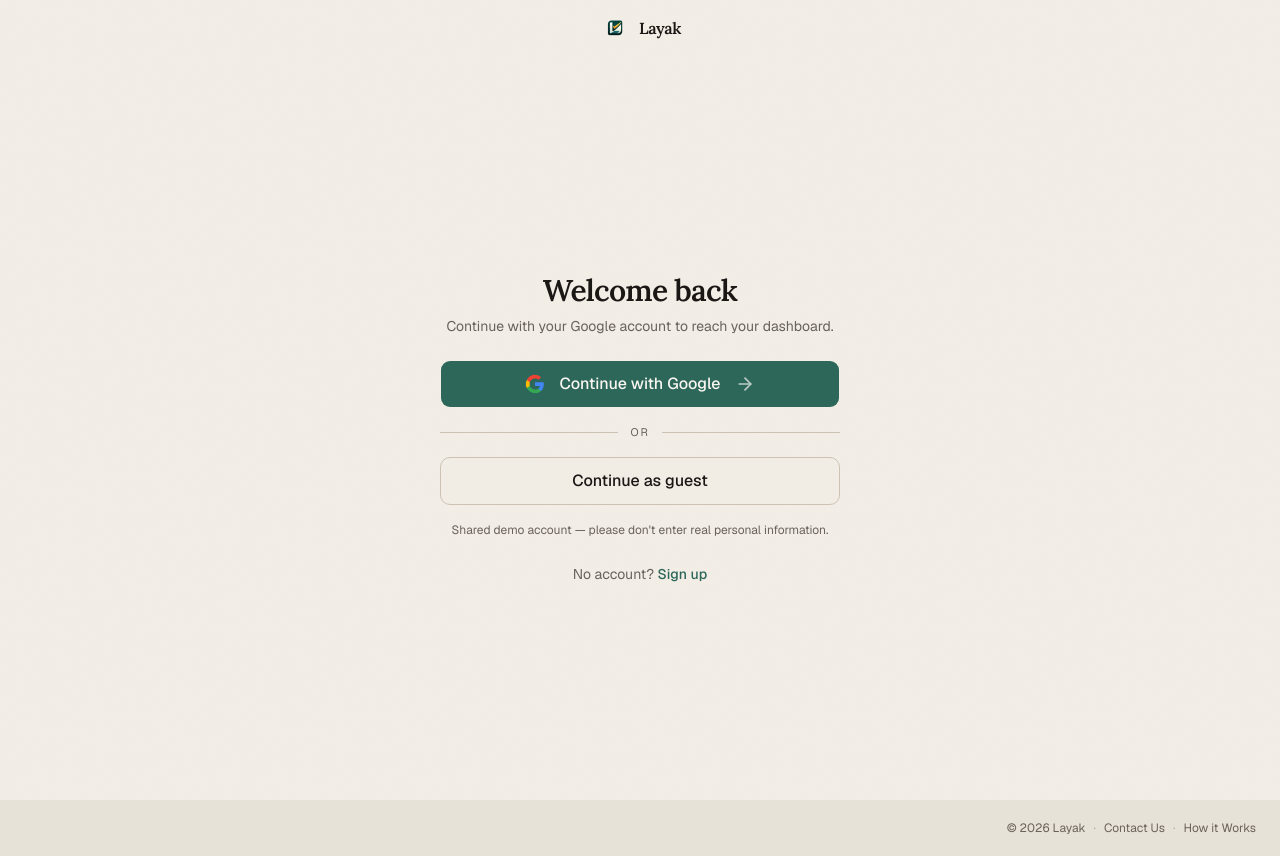
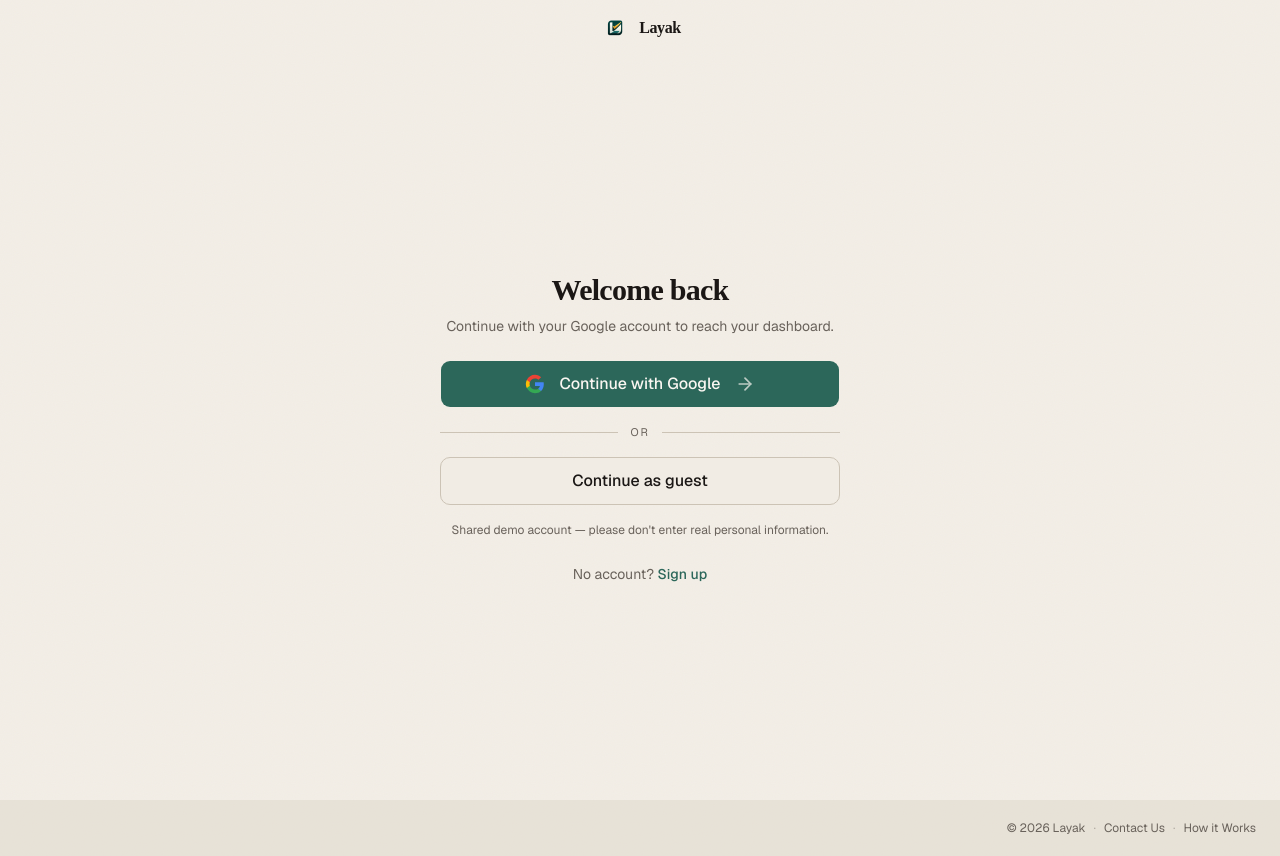
Before and after one commit to AlaskanTuna/Layak, a Next.js app in the folder frontend/: page /sign-in in a window 1280 px wide. Built offline with nearby package versions, Linux system fonts and the light colour scheme; no server answers.

Commit message:
refactor(frontend): migrate Lora font to pure CSS import

```diff
--- a/frontend/src/app/globals.css
+++ b/frontend/src/app/globals.css
@@ -1,6 +1,8 @@
 @import 'tailwindcss';
 @import 'tw-animate-css';
 @import 'shadcn/tailwind.css';
+
+@import url('https://fonts.googleapis.com/css2?family=Lora:ital,wght@0,400..700;1,400..700&display=swap');
 
 @custom-variant dark (&:is(.dark *));
 
@@ -8,7 +10,7 @@
   --color-background: var(--background);
   --color-foreground: var(--foreground);
   --font-sans: var(--font-geist-sans);
-  --font-heading: var(--font-heading);
+  --font-heading: "Lora", serif;
   --color-sidebar-ring: var(--sidebar-ring);
   --color-sidebar-border: var(--sidebar-border);
   --color-sidebar-accent-foreground: var(--sidebar-accent-foreground);
--- a/frontend/src/app/layout.tsx
+++ b/frontend/src/app/layout.tsx
@@ -1,5 +1,5 @@
 import type { Metadata } from 'next'
-import { Geist, Lora } from 'next/font/google'
+import { Geist } from 'next/font/google'
 
 import { AuthProvider } from '@/lib/auth-context'
 import { I18nProvider } from '@/providers/i18n-provider'
@@ -9,11 +9,6 @@
 
 const geistSans = Geist({
   variable: '--font-geist-sans',
-  subsets: ['latin']
-})
-
-const lora = Lora({
-  variable: '--font-heading',
   subsets: ['latin']
 })
 
@@ -32,7 +27,7 @@
   children: React.ReactNode
 }>) {
   return (
-    <html lang="en" suppressHydrationWarning className={`${geistSans.variable} ${lora.variable} antialiased`}>
+    <html lang="en" suppressHydrationWarning className={`${geistSans.variable} antialiased`}>
       <body>
         <ThemeProvider attribute="class" defaultTheme="system" enableSystem disableTransitionOnChange>
           <I18nProvider>
--- a/frontend/src/components/schemes/schemes-overview.tsx
+++ b/frontend/src/components/schemes/schemes-overview.tsx
@@ -97,7 +97,9 @@
         <div className="flex size-10 items-center justify-center rounded-md bg-primary/10 text-primary">
           <Icon className="size-5" aria-hidden />
         </div>
-        <span className="text-[10px] font-medium uppercase tracking-[0.14em] text-primary">{t(scheme.categoryKey)}</span>
+        <span className="text-[10px] font-medium uppercase tracking-[0.14em] text-primary">
+          {t(scheme.categoryKey)}
+        </span>
       </div>
       <div className="flex flex-col gap-1">
         <p className="text-[11px] font-medium uppercase tracking-[0.14em] text-muted-foreground">{scheme.agency}</p>
@@ -138,7 +140,9 @@
     <div className="flex flex-col gap-1 rounded-lg border border-dashed border-border bg-card/40 px-4 py-3">
       <div className="flex items-center justify-between gap-3">
         <p className="font-heading text-sm font-semibold">{scheme.name}</p>
-        <span className="text-[9px] font-medium uppercase tracking-[0.16em] text-muted-foreground">{scheme.agency}</span>
+        <span className="text-[9px] font-medium uppercase tracking-[0.16em] text-muted-foreground">
+          {scheme.agency}
+        </span>
       </div>
       <p className="text-xs leading-relaxed text-muted-foreground">{t(scheme.summaryKey)}</p>
     </div>
@@ -156,7 +160,7 @@
           {t('schemes.sections.inScopeTitle')}
         </p>
         <ul className="grid grid-cols-1 gap-4 md:grid-cols-2 lg:grid-cols-3">
-          {IN_SCOPE.map(scheme => (
+          {IN_SCOPE.map((scheme) => (
             <li key={scheme.id} className="h-full">
               <InScopeCard scheme={scheme} />
             </li>
@@ -174,7 +178,7 @@
           </span>
         </div>
         <ul className="grid grid-cols-1 gap-3 sm:grid-cols-2">
-          {COMING_V2.map(scheme => (
+          {COMING_V2.map((scheme) => (
             <li key={scheme.name}>
               <ComingCard scheme={scheme} />
             </li>
@@ -185,7 +189,7 @@
       <aside className="flex flex-col gap-3 rounded-xl border border-border bg-muted/40 p-6">
         <div className="flex items-center gap-2">
           <Compass className="size-4 text-primary" aria-hidden />
-          <h3 className="font-heading text-sm font-semibold tracking-tight">{t('schemes.howWePick.title')}</h3>
+          <h3 className="font-sans text-sm font-semibold tracking-tight">{t('schemes.howWePick.title')}</h3>
         </div>
         <p className="text-sm leading-relaxed text-muted-foreground">{t('schemes.howWePick.description')}</p>
         <div className="flex items-center gap-2 text-[11px] uppercase tracking-[0.14em] text-muted-foreground">
```
